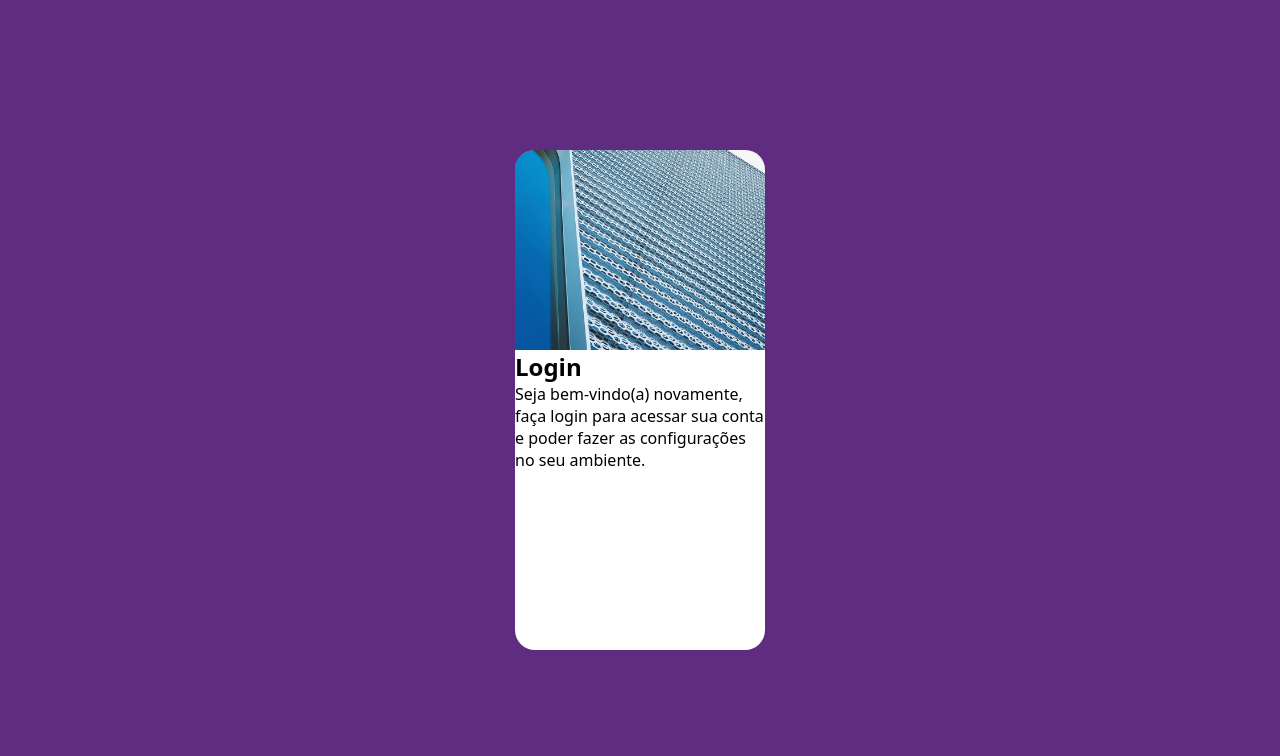
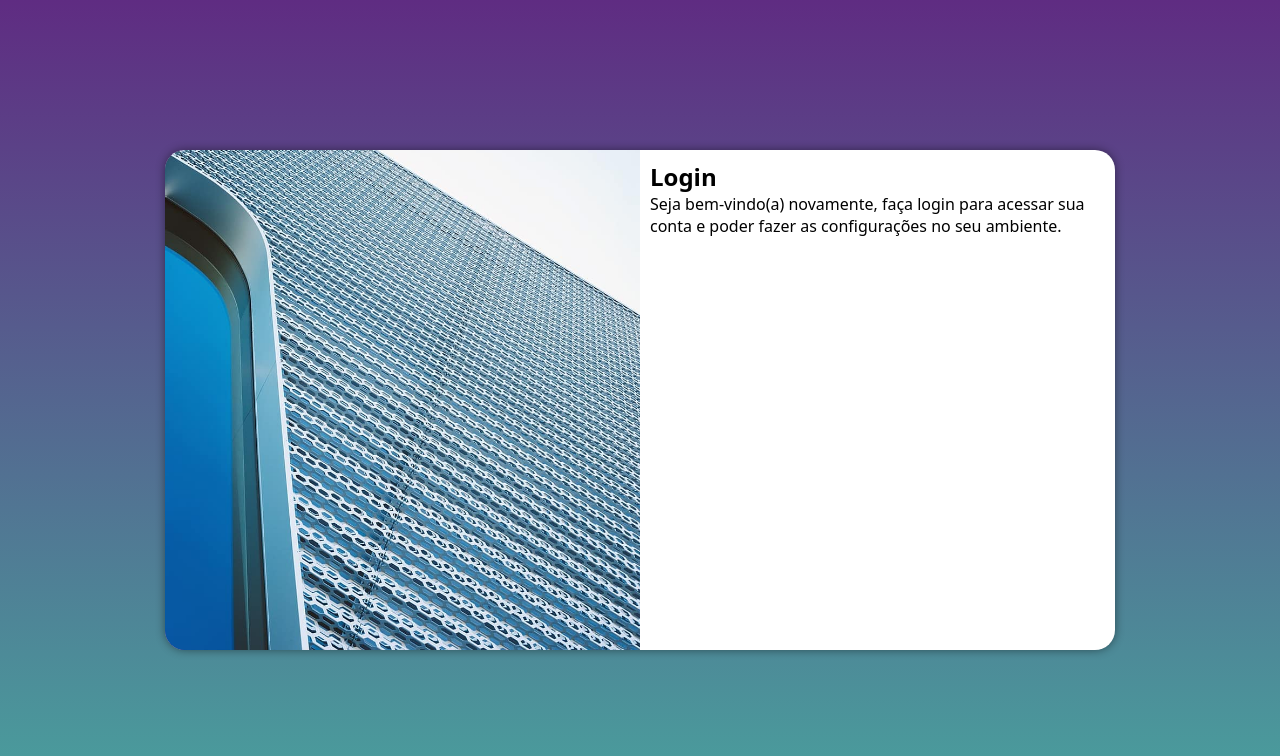
Before and after one commit to Michellsf7/Projeto-login, a plain HTML site: page index.html in a window 1280 px wide. Drawn offline with Linux system fonts and the light colour scheme.

Commit message:
media query outras telas

```diff
--- /dev/null
+++ b/estilos/media-query.css
@@ -0,0 +1,53 @@
+@charset "UTF-8";
+
+/* Typical Device Breakpoints
+------------------------------
+Pequenas telas: até 600px
+Celular: de 600px até 768px
+Tablet: 768px até 992px
+Desktop: 992px até 1200px
+Grandes telas: acima de 1200px
+*/
+
+@media screen and (min-widht: 768px) and (max-widht: 992px) {
+    body {
+        background-image: linear-gradient(to top, #49a09d, #5f2c82);
+    }
+
+    section#login {
+        width: 80vw;
+    }
+
+    section#login > div#imagem {
+        float: left;
+        width: 30%;
+        height: 100%;
+    }
+
+    section {
+        float: right;
+        width: 70%;
+    }
+}
+
+@media screen and (min-width: 992px) {
+    body {
+        background-image: linear-gradient(to top, #49a09d, #5f2c82);
+    }
+
+
+    section#login {
+        width: 950px;
+    }
+
+    section#login > div#imagem {
+        float: left;
+        width: 50%;
+        height: 100%;
+    }
+
+    section#login > div#formulario {
+        float: right;
+        width: 50%;
+    }
+}
--- a/estilos/style.css
+++ b/estilos/style.css
@@ -36,11 +36,21 @@ section#login {
     width: 250px;
     height: 500px;
     border-radius: 20px;
+    box-shadow: 0px 0px 10px rgba(0, 0, 0, 0.450);
+
+    transition: width .3s, height .3s;
+    transition-timing-function: ease;
 }
 
 section#login > div#imagem {
+    display: block;
     background: #5f2c82 url(../imagens/metal.jpg) no-repeat;
     background-size: cover;
     background-position: left bottom;
     height: 200px;
 }
+
+section#login > div#formulario {
+    display: block;
+    padding: 10px;
+}
--- a/index.html
+++ b/index.html
@@ -5,6 +5,7 @@
     <meta name="viewport" content="width=device-width, initial-scale=1.0">
     <title>Login</title>
     <link rel="stylesheet" href="estilos/style.css">
+    <link rel="stylesheet" href="estilos/media-query.css">
 </head>
 <body>
     <main>
```
